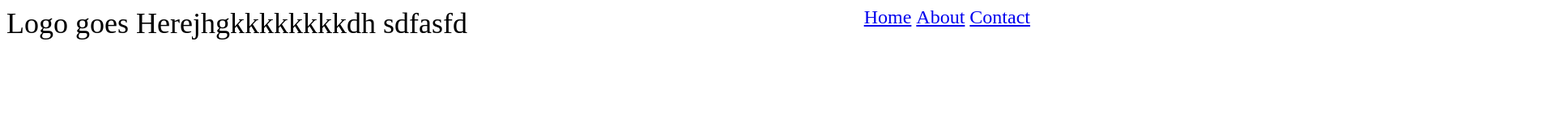
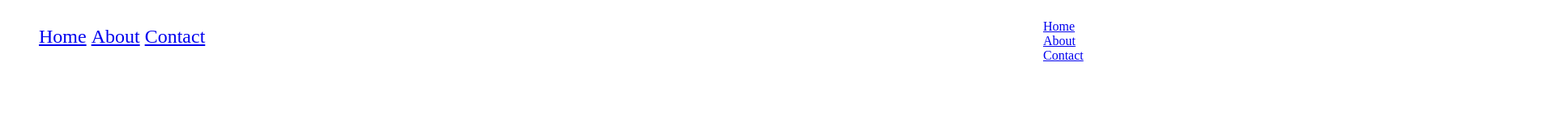
Before and after one commit to prose100/jQuery-nav-menu, a plain HTML site: page src/index.html in a window 1280 px wide. Shown: the top 160 px of the page at 81% size, 1920 px wide, since content can reach past the window. Drawn offline with nearby package versions, Linux system fonts and the light colour scheme.

Commit message:
Added defaults. Renamed some methods.

```diff
--- a/src/css/nav-menu.css
+++ b/src/css/nav-menu.css
@@ -2,48 +2,22 @@
    nav-menu Main Stylesheet
    ========================================================================== */
 
-.logo {
-  font-size: 36px;
+.nav-menu {
+  font-size: 24px;
+  list-style: none;
   float: left;
-}
-
-.nav-menu {
-  list-style: none;
-  font-size: 24px;
-  float: right;
-  margin: 0px;
 }
 
 .nav-menu li {
   display: inline-block;
 }
 
-#wrapper {
-  width: 500px;
-}
-
-#sidebar {
-  margin: 0;
-  padding: 0;
-  left: 50px;
-  background-color: #fff;
-}
-.clearfix:after {
-  display: table;
-  clear: both;
-  content: " ";
-}
-
 /* ---------------------------------------------
     Burger
    --------------------------------------------- */
 
-#burger {
+#burger span, #burger span:before, #burger span:after {
   cursor: pointer;
-  z-index: 9999;
-}
-
-#burger span, #burger span:before, #burger span:after {
   border-radius: 1px;
   height: 5px;
   width: 35px;
@@ -51,7 +25,6 @@
   position: relative;
   display: block;
   content: '';
-
 }
 
 #burger span:before {
@@ -61,3 +34,13 @@
 #burger span:after {
   bottom: -5px;
 }
+
+/* ---------------------------------------------
+      Wrapper (Helper class is needed.)
+   --------------------------------------------- */
+
+.clearfix:after {
+  display: table;
+  clear: both;
+  content: " ";
+}
--- a/src/index.html
+++ b/src/index.html
@@ -25,13 +25,11 @@
 </head>
 <body>
 
-    <div class="logo">Logo goes Herejhgkkkkkkkkdh sdfasfd</div>
     <ul class="nav-menu" style="display:none">
         <li><a href="#">Home</a></li>
         <li><a href="#">About</a></li>
         <li><a href="#">Contact</a></li>
     </ul>
-
 
     <script src="https://ajax.googleapis.com/ajax/libs/jquery/2.1.4/jquery.min.js"></script>
     <script src="js/nav-menu.js"></script>
--- a/src/js/nav-menu.js
+++ b/src/js/nav-menu.js
@@ -2,9 +2,13 @@
 
     var defaults = {
         windowWidth: "900",
-        duration: 500,
-        sidebarLocation: 'left',
-        slideDistance: "60"
+        slideDuration: 500,
+        sidebarLocation: 'right',
+        slideDistance: "60",
+        moveBurgerX: 0,
+        moveBurgerY: 0,
+        moveSidebarX: 0,
+        moveSidebarY: 0
     }
 
     function MobileMenu (element, options) {
@@ -23,7 +27,7 @@
         var $wrapper = this.createWrapper($burger, $sidebar);
 
         this.initPositions($burger, $sidebar, $wrapper);
-        this.configDisplay($burger, $sidebar);
+        this.configDisplay($burger);
         this.resizeWindow($burger, $sidebar, $wrapper);
 
         this.animate($burger, $sidebar, $wrapper);
@@ -33,7 +37,7 @@
         this.isMobile = !this.isMobile;
     }
 
-    MobileMenu.prototype.createBurger = function($sidebar) {
+    MobileMenu.prototype.createBurger = function() {
         var $burger = $('<div>').attr('id', 'burger')
         var $span = $('<span>').appendTo($burger);
 
@@ -42,7 +46,7 @@
         return $burger;
     }
 
-    MobileMenu.prototype.createSidebar = function($burger) {
+    MobileMenu.prototype.createSidebar = function() {
         var $sidebar = $('<ul>').attr('id', 'sidebar')
         var $sidebarList = $this.children().css({}).clone().appendTo($sidebar);
 
@@ -65,7 +69,7 @@
         return $wrapper;
     }
 
-    MobileMenu.prototype.configDisplay = function($burger, $sidebar) {
+    MobileMenu.prototype.configDisplay = function($burger) {
         if ($(window).width()<settings.windowWidth) {
                 $burger.show();
                 $this.hide();
@@ -89,23 +93,23 @@
         $(window).resize(function() {
            _this.initPositions($burger, $sidebar, $wrapper);
 
-           _this.configDisplay($burger, $sidebar);
+           _this.configDisplay($burger);
         })
     }
 
     MobileMenu.prototype.initPositions = function($burger, $sidebar, $wrapper) {
          if (settings.sidebarLocation == "left") {
-            $burger.css({left:$sidebar.width(), top:0});
-            $sidebar.css({left:0, top:0});
+            $burger.css({left:$sidebar.width()+settings.moveBurgerX, top:settings.moveBurgerY});
+            $sidebar.css({left:settings.moveSidebarX, top:settings.moveSidebarY});
             $wrapper.css({left:-$sidebar.width()-8, top:0});
         } else if (settings.sidebarLocation == "right") {
-            $burger.css({left:0, top:0});
-            $sidebar.css({left:$burger.width(), top:0});
+            $burger.css({left:settings.moveBurgerX, top:settings.moveBurgerY});
+            $sidebar.css({left:$burger.width()+settings.moveSidebarX, top:settings.moveSidebarY});
             $wrapper.css({left:($(window).width()-$burger.width())+"px", top:0})
         }
     }
 
-    MobileMenu.prototype.nextPositionSidebar = function() {
+    MobileMenu.prototype.updateWrapperPosition = function() {
         if (this.isMobile) {
             if (settings.sidebarLocation == "left") {
                 return {left: "-=" + settings.slideDistance + "px"}
@@ -126,7 +130,7 @@
 
         $burger.click(function() {
             $sidebar.show();
-            $wrapper.animate(_this.nextPositionSidebar(), settings.duration);
+            $wrapper.animate(_this.updateWrapperPosition(), settings.slideDuration);
             _this.toggleMobile();
         })
     }
```
